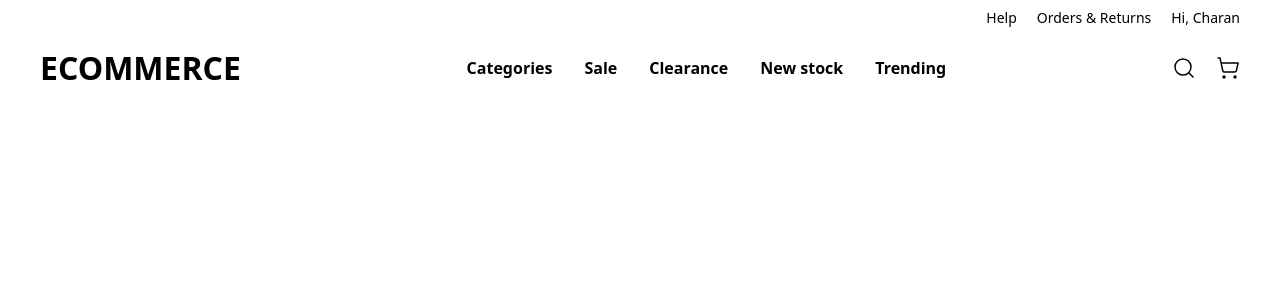
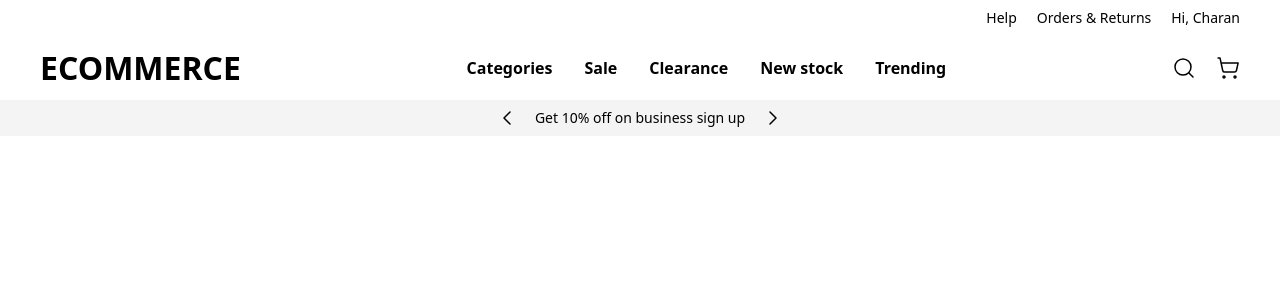
Before and after one commit to ncharanaraj/ecommerce, a React (Create React App) app: page / in a window 1280 px wide. Shown: the top 300 px of the page. Built offline with nearby package versions, Linux system fonts and the light colour scheme.

Commit message:
style: header nav updated && promo header component

```diff
--- a/src/App.js
+++ b/src/App.js
@@ -1,11 +1,13 @@
 import React from "react";
 import Header from "./components/Header";
+import PromoHeader from "./components/PromoHeader";
 
 const App = () => {
   return (
     <>
-      <header className="w-full h-[100px] px-10">
+      <header>
         <Header />
+        <PromoHeader />
       </header>
       <main></main>
     </>
--- a/src/components/Header.js
+++ b/src/components/Header.js
@@ -3,7 +3,7 @@ import React from "react";
 
 const Header = () => {
   return (
-    <>
+    <div className="w-full h-[100px] px-10">
       <div className="w-full h-9 flex items-center justify-end">
         <ul className="list-none flex gap-5">
           <li className="leading-[14.52px] text-sm font-normal">Help</li>
@@ -15,19 +15,21 @@ const Header = () => {
       </div>
       <div className="w-full h-16 flex items-center justify-between">
         <h1 className="font-bold leading-[38.73px] text-[32px]">ECOMMERCE</h1>
-        <ul className="list-none flex gap-8">
-          <li className="leading-5 text-base font-semibold">Categories</li>
-          <li className="leading-5 text-base font-semibold">Sale</li>
-          <li className="leading-5 text-base font-semibold">Clearance</li>
-          <li className="leading-5 text-base font-semibold">New stock</li>
-          <li className="leading-5 text-base font-semibold">Trending</li>
-        </ul>
+        <nav className="text-base font-semibold leading-5">
+          <ul className="list-none flex gap-8">
+            <li>Categories</li>
+            <li>Sale</li>
+            <li>Clearance</li>
+            <li>New stock</li>
+            <li>Trending</li>
+          </ul>
+        </nav>
         <div className="flex gap-5 items-center">
           <Search strokeWidth={1.5} />
           <ShoppingCart strokeWidth={1.5} />
         </div>
       </div>
-    </>
+    </div>
   );
 };
 
--- /dev/null
+++ b/src/components/PromoHeader.js
@@ -0,0 +1,16 @@
+import { ChevronLeft, ChevronRight } from "lucide-react";
+import React from "react";
+
+const PromoHeader = () => {
+  return (
+    <div className="w-full h-9 bg-[#F4F4F4] flex items-center justify-center">
+      <div className="flex items-center font-medium text-sm leading-4 gap-4">
+        <ChevronLeft strokeWidth={1.5} />
+        <p>Get 10% off on business sign up</p>
+        <ChevronRight strokeWidth={1.5} />
+      </div>
+    </div>
+  );
+};
+
+export default PromoHeader;
```
